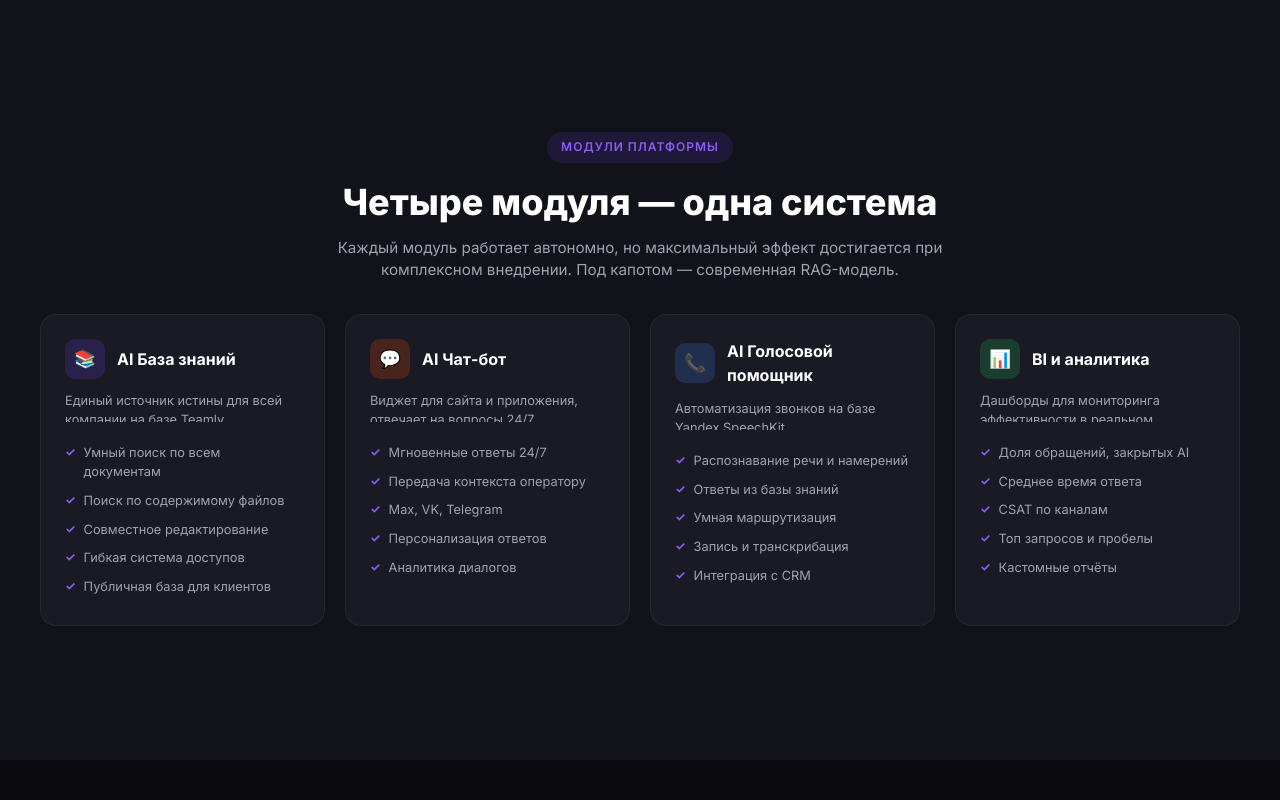
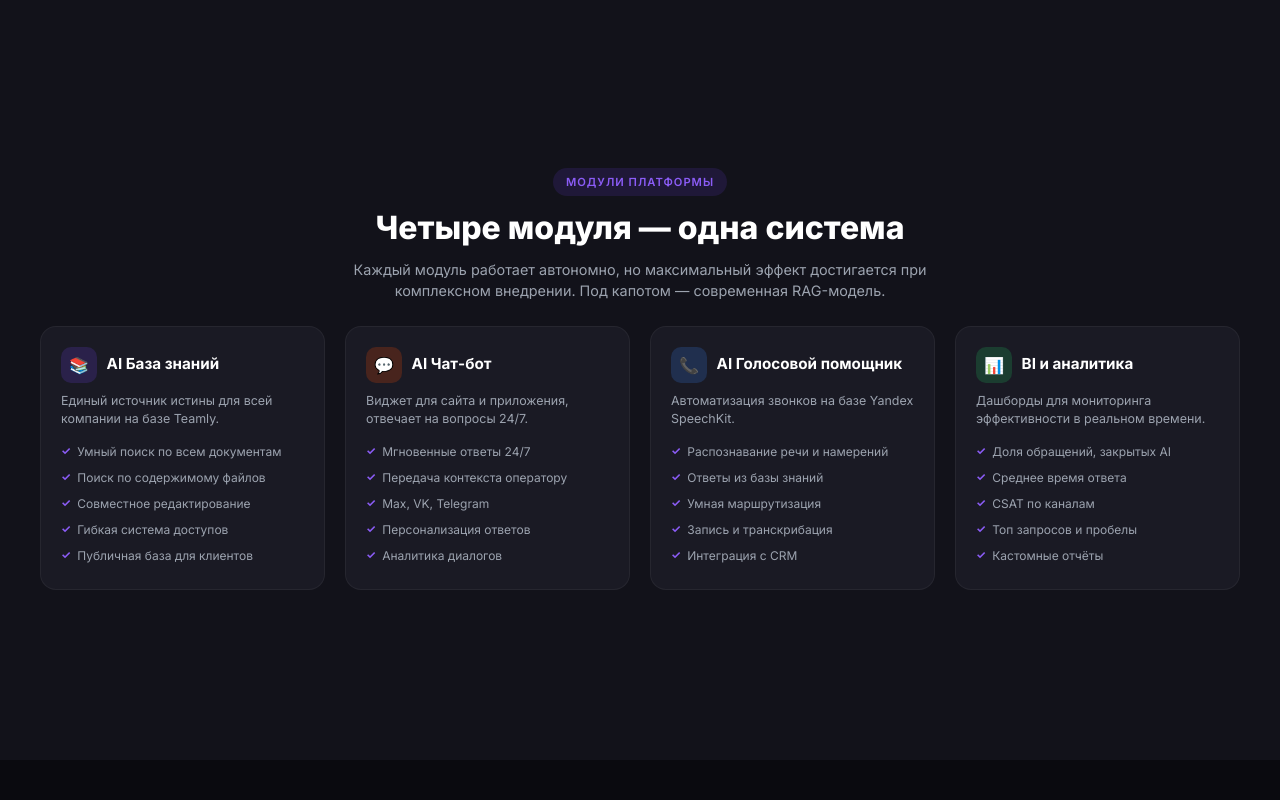
Before and after one commit to vkxx29/ai-call-center, a plain HTML site: page index.html in a window 1280 px wide. Shown: the part 840-1640 px from the top of the page. Drawn offline with Linux system fonts and the light colour scheme.

Commit message:
Update index.html

```diff
--- a/index.html
+++ b/index.html
@@ -288,32 +288,32 @@
         /* Section Headers */
         .section-header {
             text-align: center;
-            margin-bottom: 2rem;
+            margin-bottom: 1.5rem;
         }
 
         .section-tag {
             display: inline-block;
             background: rgba(108, 60, 225, 0.15);
             color: var(--primary-light);
-            padding: 0.4rem 0.9rem;
+            padding: 0.35rem 0.8rem;
             border-radius: 50px;
-            font-size: 0.75rem;
+            font-size: 0.7rem;
             font-weight: 600;
-            margin-bottom: 0.75rem;
+            margin-bottom: 0.5rem;
             text-transform: uppercase;
             letter-spacing: 1px;
         }
 
         .section-title {
-            font-size: clamp(1.5rem, 3vw, 2.25rem);
+            font-size: clamp(1.4rem, 2.5vw, 2rem);
             font-weight: 800;
-            margin-bottom: 0.5rem;
+            margin-bottom: 0.4rem;
         }
 
         .section-subtitle {
-            font-size: 0.95rem;
-            color: var(--gray-light);
-            max-width: 650px;
+            font-size: 0.9rem;
+            color: var(--gray-light);
+            max-width: 600px;
             margin: 0 auto;
         }
 
@@ -331,7 +331,7 @@
         .module-card {
             background: var(--dark-card);
             border-radius: 16px;
-            padding: 1.5rem;
+            padding: 1.25rem;
             border: 1px solid rgba(255, 255, 255, 0.05);
             transition: all 0.4s ease;
             position: relative;
@@ -365,18 +365,18 @@
         .module-header {
             display: flex;
             align-items: center;
-            gap: 0.75rem;
-            margin-bottom: 0.75rem;
+            gap: 0.6rem;
+            margin-bottom: 0.6rem;
         }
 
         .module-icon {
-            width: 40px;
-            height: 40px;
+            width: 36px;
+            height: 36px;
             border-radius: 10px;
             display: flex;
             align-items: center;
             justify-content: center;
-            font-size: 1.1rem;
+            font-size: 1rem;
             flex-shrink: 0;
         }
 
@@ -386,17 +386,15 @@
         .module-icon.green { background: rgba(34, 197, 94, 0.2); }
 
         .module-card h3 {
-            font-size: 1rem;
+            font-size: 0.95rem;
             font-weight: 700;
         }
 
         .module-description {
             color: var(--gray-light);
-            line-height: 1.5;
-            font-size: 0.8rem;
-            height: 2.4em;
-            overflow: hidden;
-            margin-bottom: 1rem;
+            line-height: 1.4;
+            font-size: 0.78rem;
+            margin-bottom: 0.75rem;
         }
 
         .module-features {
@@ -404,12 +402,12 @@
         }
 
         .module-features li {
-            padding: 0.3rem 0;
+            padding: 0.25rem 0;
             color: var(--gray-light);
             display: flex;
             align-items: flex-start;
-            gap: 0.5rem;
-            font-size: 0.8rem;
+            gap: 0.4rem;
+            font-size: 0.75rem;
         }
 
         .module-features li::before {
@@ -417,7 +415,7 @@
             color: var(--primary-light);
             font-weight: bold;
             flex-shrink: 0;
-            font-size: 0.75rem;
+            font-size: 0.7rem;
         }
 
         /* Audience Section */
@@ -1127,10 +1125,6 @@
             .modules-grid,
             .audience-grid {
                 grid-template-columns: repeat(2, 1fr);
-            }
-
-            .module-description {
-                height: auto;
             }
 
             .results-grid {
```
